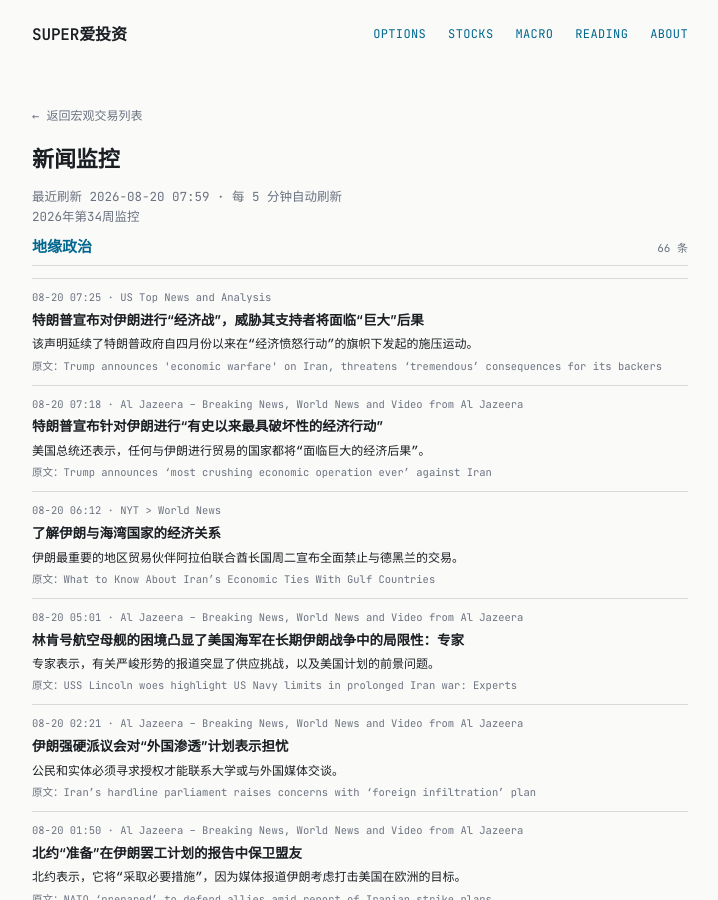
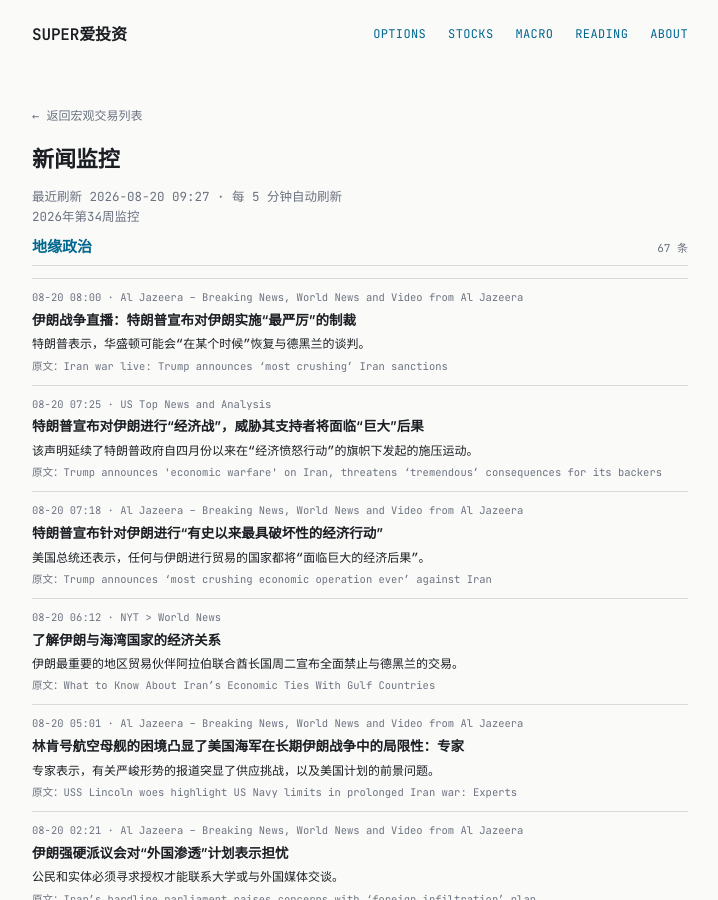
Before and after one commit to tang3super/tang3super.github.io, a Jekyll site: the page built from macro-trade/news-digest.md, in a window 1280 px wide and 900 px high. Shown: the whole window, without its empty margins (280-998 px from the left). Built offline with Jekyll 4.4.1, drawn with Linux system fonts in a browser that asks for light colours; some of the changed text lies outside the part shown.

Commit message:
sync news-digest article

```diff
--- a/macro-trade/news-digest.md
+++ b/macro-trade/news-digest.md
@@ -5,11 +5,18 @@
 date: '2026-08-20'
 summary: 2026年第34周监控
 week_label: 2026年第34周监控
-last_updated: 2026-08-20 07:59
+last_updated: 2026-08-20 09:27
 refresh_note: 每 5 分钟自动刷新
 topics:
 - name: 地缘政治
   items:
+  - title: 'Iran war live: Trump announces ‘most crushing’ Iran sanctions'
+    summary: Trump says Washington may resume talks with Tehran 'at some point'.
+    link: https://www.aljazeera.com/news/liveblog/2026/8/20/iran-war-live-trump-announces-most-crushing-iran-sanctions?traffic_source=rss
+    source: Al Jazeera – Breaking News, World News and Video from Al Jazeera
+    time: 08-20 08:00
+    title_zh: 伊朗战争直播：特朗普宣布对伊朗实施“最严厉”的制裁
+    summary_zh: 特朗普表示，华盛顿可能会“在某个时候”恢复与德黑兰的谈判。
   - title: Trump announces 'economic warfare' on Iran, threatens ‘tremendous’ consequences for its backers
     summary: The announcement extends a pressure campaign the Trump administration has waged since April under the banner Operation Economic Fury.
     link: https://www.cnbc.com/2026/08/19/us-iran-war-trump-hormuz-economic-warfare.html
@@ -461,6 +468,12 @@
     summary_zh: 土耳其总统雷杰普·塔伊普·埃尔多安呼吁重新开放霍尔木兹海峡。
 - name: 货币政策
   items:
+  - title: U.S. stock futures rise on easing Treasury yields; Fed minutes in focus
+    summary: ''
+    link: https://www.investing.com/news/stock-market-news/us-stock-futures-rise-on-easing-treasury-yields-fed-minutes-in-focus-4868458
+    source: Stock Market News
+    time: 08-20 07:55
+    title_zh: 美国股市期货因美国国债收益率宽松而上涨;美联储会议纪要成为焦点
   - title: Trump bemoans Fed interest rate policy, says U.S. should be paying much less
     summary: As he has done in the past, Trump accused Fed officials of having political motives.
     link: https://www.cnbc.com/2026/08/19/trump-bemoans-fed-interest-rate-policy-says-us-should-be-paying-much-less.html
@@ -636,6 +649,18 @@
     title_zh: 由于收益率下降和美联储暂停押注提振情绪，欧洲股市小幅上涨
 - name: AI基建
   items:
+  - title: Why is SK Hynix stock surging today?
+    summary: ''
+    link: https://www.investing.com/news/stock-market-news/why-is-sk-hynix-stock-surging-today-93CH-4868502
+    source: Stock Market News
+    time: 08-20 08:50
+    title_zh: SK Hynix股价为何今天飙升？
+  - title: SK Hynix shares rebound 8% after record $28.6 billion buyback plan
+    summary: ''
+    link: https://www.investing.com/news/stock-market-news/sk-hynix-shares-rebound-8-after-record-286-billion-buyback-plan-4868496
+    source: Stock Market News
+    time: 08-20 08:42
+    title_zh: SK Hynix股价在创纪录的286亿美元回购计划后反弹8%
   - title: Marvell pops 6% on AI chip deal that lets Google buy up to $12.2 billion in shares
     summary: Google and its competitors have been pursuing custom chips to improve efficiency and reduce reliance on Nvidia.
     link: https://www.cnbc.com/2026/08/19/marvell-google-ai-chips.html
```
